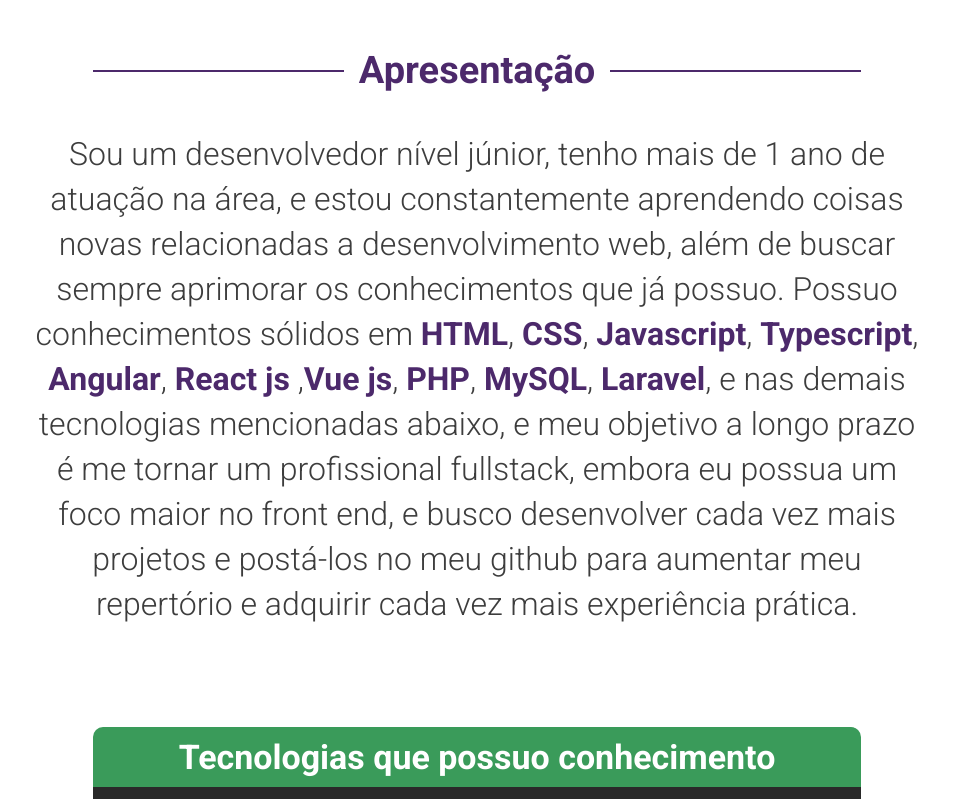
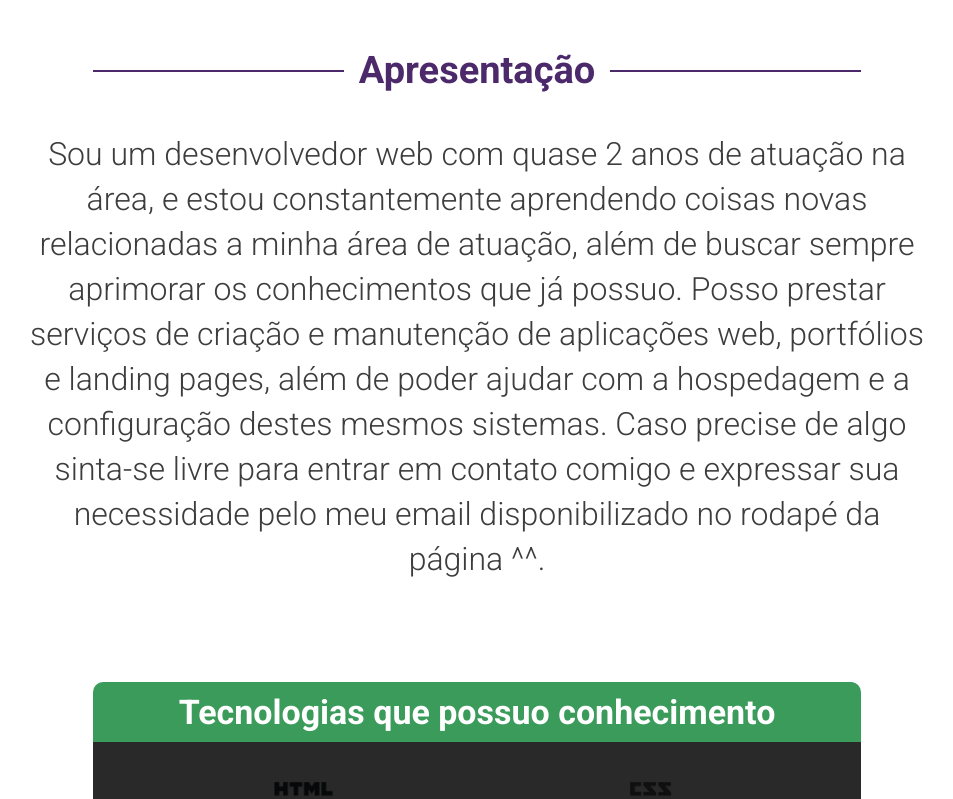
Before and after one commit to JoaoP-Sa/portfolio, a React (Create React App) app: page / in a window 1280 px wide. Shown: the part 660-1459 px from the top of the page, without its empty margins (163-1116 px from the left). Built offline with nearby package versions, Linux system fonts and the light colour scheme.

Commit message:
changed intro text

```diff
--- a/src/Intro.js
+++ b/src/Intro.js
@@ -36,16 +36,17 @@
                 </div>
 
                 <div className="mydescription">
-                    <p>Sou um desenvolvedor nível júnior, tenho mais de 1 ano de atuação na área, e estou
-                       constantemente aprendendo coisas novas relacionadas a desenvolvimento web, além de buscar sempre
-                       aprimorar os conhecimentos que já possuo. Possuo conhecimentos sólidos em <strong>HTML</strong>
-                       , <strong>CSS</strong>, <strong>Javascript</strong>, <strong>Typescript</strong>
-                       , <strong>Angular</strong>, <strong>React js</strong> ,<strong>Vue js</strong>
-                       , <strong>PHP</strong>, <strong>MySQL</strong>, <strong>Laravel</strong>, e nas
-                       demais tecnologias mencionadas abaixo, e meu objetivo a longo prazo é me tornar um
-                       profissional fullstack, embora eu possua um foco maior no front end, e busco desenvolver
-                       cada vez mais projetos e postá-los no meu github  para aumentar meu repertório e adquirir cada
-                       vez mais experiência prática.
+                    <p>
+                        Sou um desenvolvedor web com quase 2 anos de atuação
+                        na área, e estou constantemente aprendendo coisas novas
+                        relacionadas a minha área de atuação, além de buscar
+                        sempre aprimorar os conhecimentos que já possuo. Posso
+                        prestar serviços de criação e manutenção de aplicações web,
+                        portfólios e landing pages, além de poder ajudar com a
+                        hospedagem e a configuração destes mesmos sistemas.
+                        Caso precise de algo sinta-se livre para entrar em contato
+                        comigo e expressar sua necessidade pelo meu email
+                        disponibilizado no rodapé da página ^^.
                     </p>
                 </div>
             </section>
```
